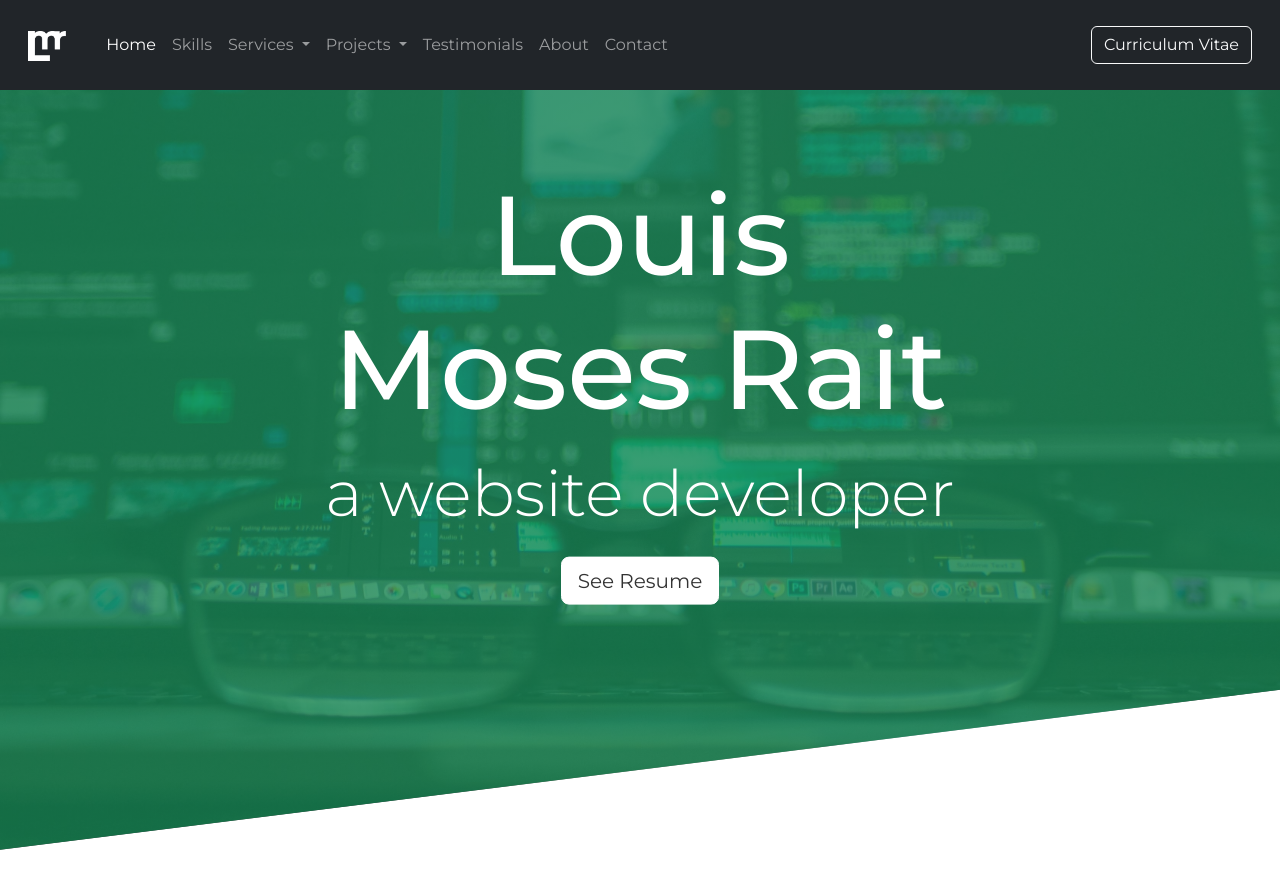
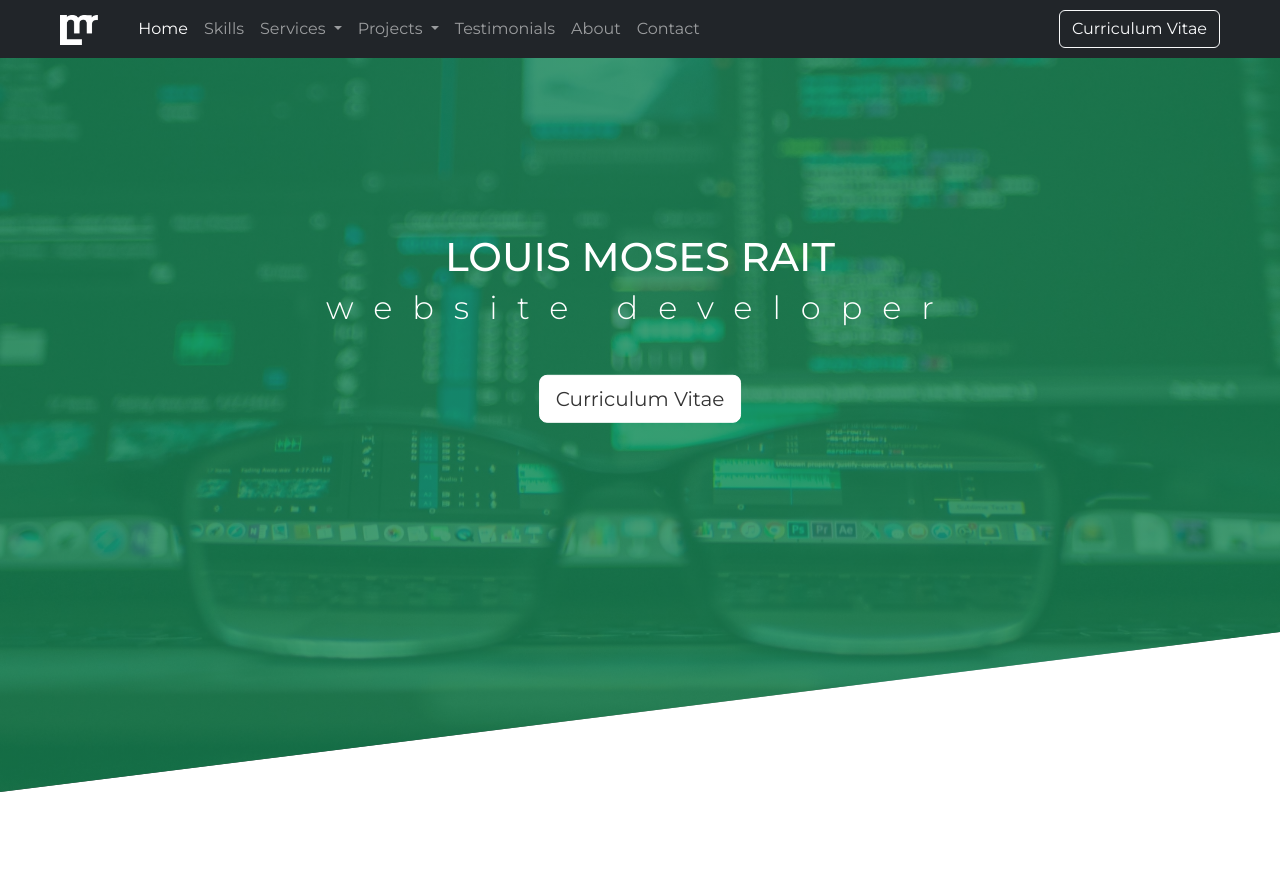
Before and after one commit to louismoses/portfolio-html-css-bootstrap, a plain HTML site: page index.html in a window 1280 px wide. Shown: the top 888 px of the page. Before the commit the page ends 850 px from the top, so only its background shows below. Drawn offline with nearby package versions, Linux system fonts and the light colour scheme.

Commit message:
new : hero section added

```diff
--- a/index.html
+++ b/index.html
@@ -18,7 +18,7 @@
 <body>
     <header class="p-3 bg-dark text-white">
         <!-- ++++++++++++++++++++++++ -->
-        <nav class="navbar navbar-expand-lg navbar-dark bg-dark">
+        <nav class="navbar navbar-expand-lg navbar-dark bg-dark fixed-top px-xl-5 px-md-0">
             <div class="container-fluid">
               <a class="navbar-brand" href="#"><img src="images/lmr-logo-white.png" alt="lmr logo white" height="30px" class="me-3"></a>
               <button class="navbar-toggler" type="button" data-bs-toggle="collapse" data-bs-target="#navbarTogglerDemo02" aria-controls="navbarTogglerDemo02" aria-expanded="false" aria-label="Toggle navigation">
@@ -74,16 +74,17 @@
     <main class="main">
         <section class="hero">
             <div class="text-box">
-                <h1 class="hero__text-main">Louis Moses Rait</h1>
-                <p class="lead hero__text-sub">
-                    a website developer
-                </p>
+                <h1 class="hero__text-main mb-5">
+                    <span class="hero__text-main text-uppercase h1">Louis Moses Rait</span>
+                    <span class="hero__text-sub h2">website developer</span>
+                </h1>
+
                 <p class="lead">
-                    <a href="" class="btn btn-lg btn-light fw-normal border-white bg-white btn-white">See Resume</a>
+                    <a href="" class="btn btn-lg btn-light fw-normal border-white bg-white btn-white btn-animation">Curriculum Vitae</a>
                 </p>
             </div>
         </section>
-        <section class="skills">
+        <section class="skills" style="height: 100vh;">
 
         </section>
         <section class="services">
--- a/styles/style.css
+++ b/styles/style.css
@@ -8,6 +8,7 @@ body{
     font-family: 'Montserrat', sans-serif;
 }
 
+/* layouts */
 .hero {
     height: 95vh;
     background: linear-gradient(90deg, rgb(25 135 84 / 80%) 0%, rgb(25 135 84 / 80%) 100%) ,url(../images/laptop-eyeglass.jpg);
@@ -25,31 +26,39 @@ body{
     text-align: center;
 }
 .hero__text-main{
-    font-size: 7rem;
+    /* font-size: 6rem; */
     color: #fff;
+    display: block;
 }
 .hero__text-sub {
-    font-size: 4rem;
+    /* font-size: 4rem; */
     color: #fff;
+    font-weight: 300;
+    letter-spacing:20px;
+    display: block;
 }
 
-.btn:hover{
+/* components */
+.btn-animation{
+    position: relative;
+}
+.btn-animation:hover{
     transform: translateY(-0.4rem);
     box-shadow: 0 1.6rem 3.2rem rgba($color-black, 0.3);
 }
-.btn:hover::after{
+.btn-animation:hover::after{
     transform: scaleX(1.4) scaleY(1.6);
     opacity: 0;
 }
-.btn:active{
+.btn-animation:active{
     transform: translateY(-0.1rem);
     box-shadow: 0 0.8rem 1.6rem rgba($color-black, 0.3);
 }
-.btn::after {
+.btn-animation::after {
     content: "";
     height: 100%;
     width: 100%;
-    border-radius: 10rem;
+    border-radius: var(--bs-border-radius);
     display: inline-block;
     position: absolute;
     top: 0;
@@ -60,4 +69,8 @@ body{
 
 .btn-white{
     color: #333;
+    background-color: #fff;
 }
+.btn-white::after{
+    background-color: #fff;
+}
```
